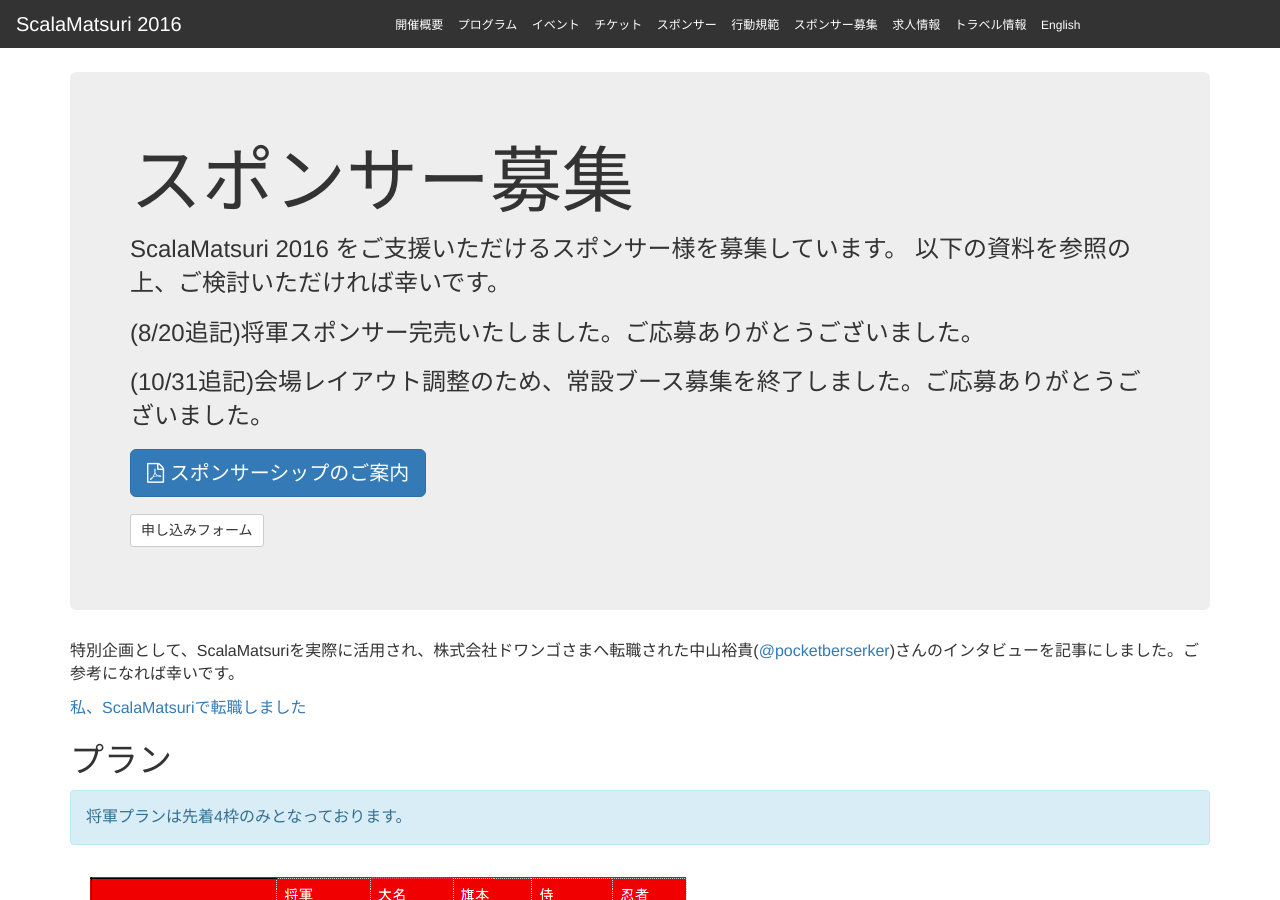
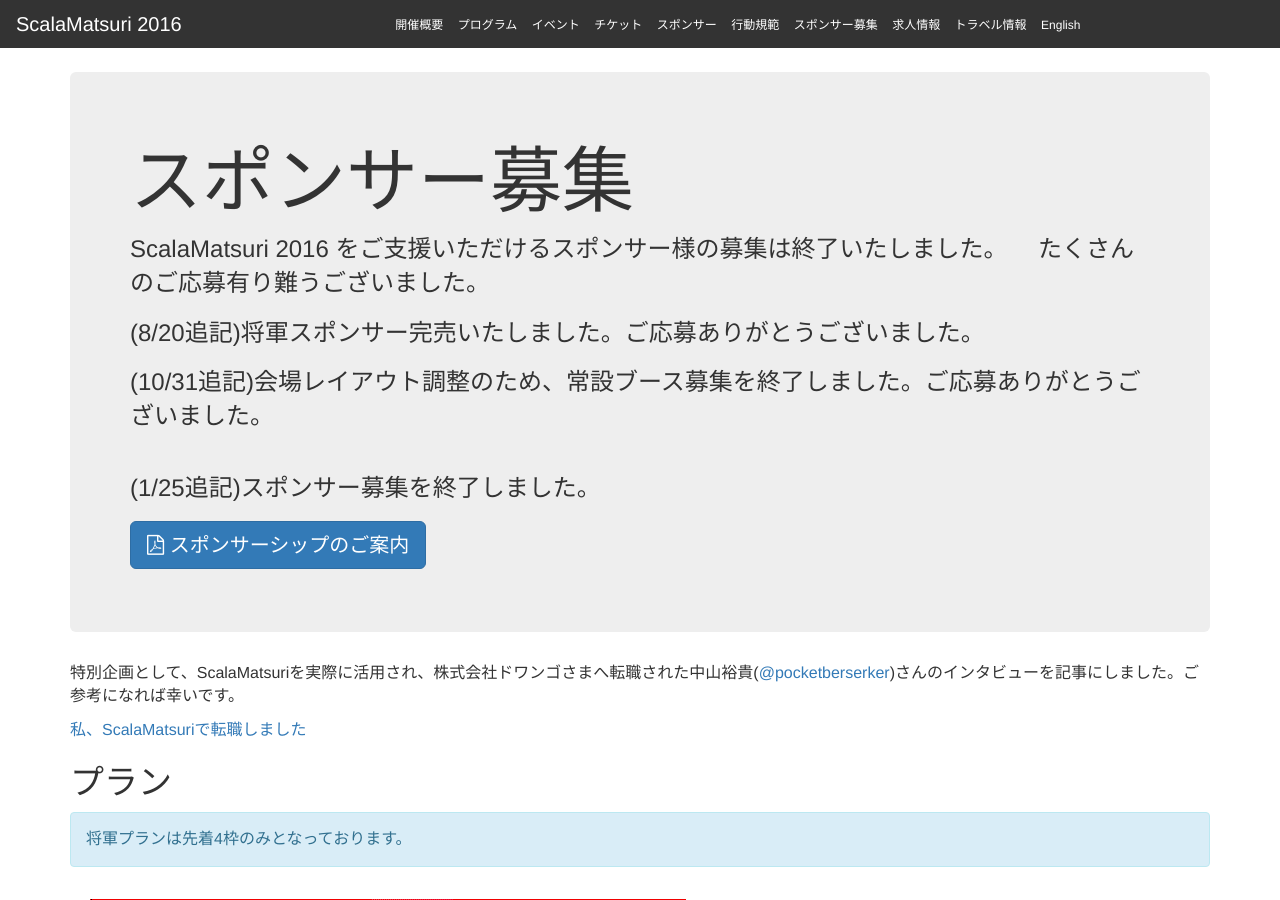
Before and after one commit to scalajp/2016.scalamatsuri.org, a Jekyll site: the page built from ja/sponsors/index.html, in a window 1280 px wide and 900 px high. Built offline with Jekyll 4.4.1, drawn with Linux system fonts in a browser that asks for light colours; nearby versions of some CDN libraries; comment, search, counter and statistics services are not loaded.

Commit message:
スポンサー募集終了

```diff
--- a/en/sponsors/index.html
+++ b/en/sponsors/index.html
@@ -4,22 +4,25 @@ title: Sponsorship Opportunities
 ---
 
 <div class="jumbotron">
-  <h1>Sponsorship Opportunities</h1>
+  <h1>Sponsorship Opportunities (Closed!) </h1>
   <p>We are excited to announce ScalaMatsuri 2016 and the conference sponsorship opportunities described in the following document.</p>
   <p>ScalaMatsuri is the largest international Scala conference in Asia, and is a great opportunity for your company for brand marketing and recruiting Scala engineers. We thank you for supporting the Scala community!</p>
   <p>(Updated on 8/20) Shongun sponsorship is now sold out. Thank you!</p>
   <p>(Updated on 10/31) Booth space is now sold out due to venue layout modification. Thank you!</p>
+  <p>(Updated on 1/25) Sponsorship recruitment has been finished. Thank you very much!</p>
   <p>
     <a class="btn btn-primary btn-lg" href="./ScalaMatsuri2016-sponsorship.pdf">
       <i class="fa fa-file-pdf-o"></i>ScalaMatsuri 2016 Sponsorship Opportunities
     </a>
   </p>
+  <!--
   <p>
     <a class="btn btn-default btn-sm"
       href="https://docs.google.com/forms/d/1fYmIdHNlxfDwDqX_jEFlv8CgrxD87U0nTQI5umb1u-I/viewform">
       Application form
     </a>
   </p>
+  -->
 </div>
 
 <!--
--- a/ja/sponsors/index.html
+++ b/ja/sponsors/index.html
@@ -5,22 +5,25 @@ title: スポンサー募集
 <div class="jumbotron">
   <h1>スポンサー募集</h1>
   <p>
-  ScalaMatsuri 2016 をご支援いただけるスポンサー様を募集しています。
-  以下の資料を参照の上、ご検討いただければ幸いです。
+  ScalaMatsuri 2016 をご支援いただけるスポンサー様の募集は終了いたしました。
+　たくさんのご応募有り難うございました。
   </p>
   <p>(8/20追記)将軍スポンサー完売いたしました。ご応募ありがとうございました。</p>
   <p>(10/31追記)会場レイアウト調整のため、常設ブース募集を終了しました。ご応募ありがとうございました。</p>
-  <p>
+　<p>(1/25追記)スポンサー募集を終了しました。</p>
+ <p>
     <a class="btn btn-primary btn-lg" href="./sponsorship.pdf">
       <i class="fa fa-file-pdf-o"></i> スポンサーシップのご案内
     </a>
   </p>
+  <!--
   <p>
     <a class="btn btn-default btn-sm"
       href="https://docs.google.com/a/p-lucky.net/forms/d/18EtG0-5OppVAygKJXonGA7TKgpfmraarvuMzZGHCP0c/viewform">
       申し込みフォーム
     </a>
   </p>
+  -->
 </div>
 
 <p>特別企画として、ScalaMatsuriを実際に活用され、株式会社ドワンゴさまへ転職された中山裕貴(<a href="https://twitter.com/pocketberserker">@pocketberserker</a>)さんのインタビューを記事にしました。ご参考になれば幸いです。</p>
```
